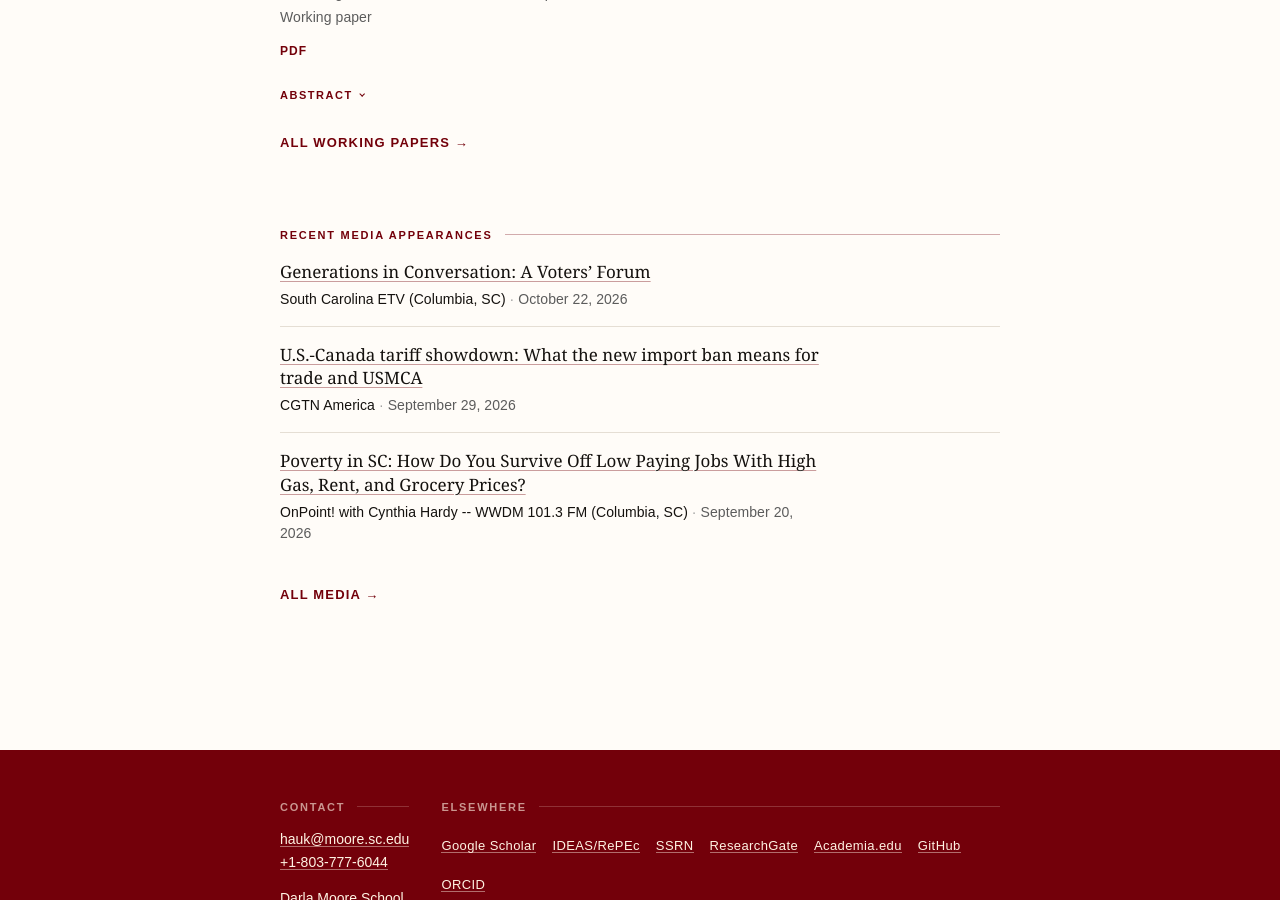
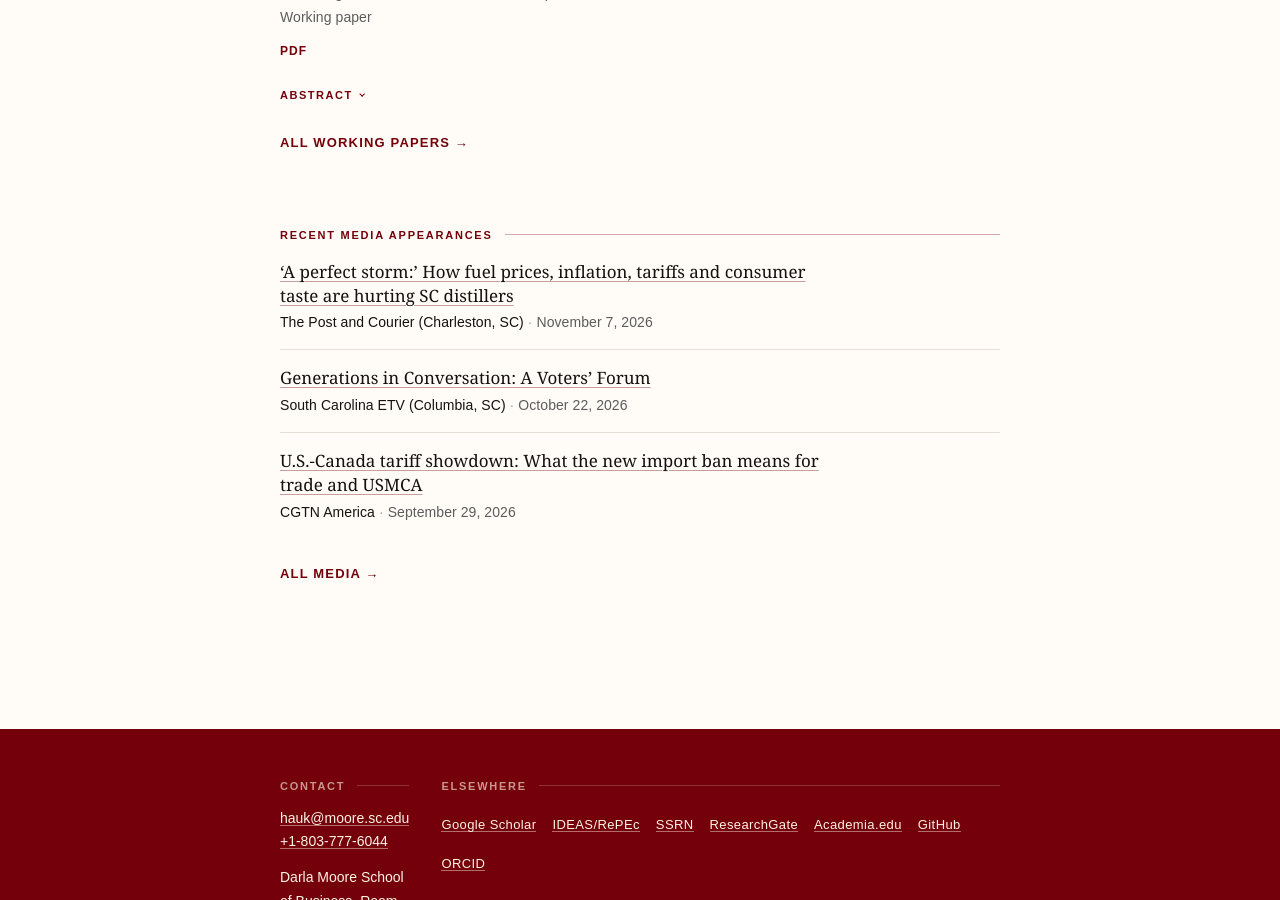
Before and after one commit to BillHauk/BillHauk.github.io, a Jekyll site: the page built from index.md, in a window 1280 px wide and 900 px high, scrolled down 1955 px. Built offline with Jekyll 4.4.1, drawn with Linux system fonts in a browser that asks for light colours.

Commit message:
Add new media mention for SC distillers and update mentions section

```diff
--- a/_data/media.yml
+++ b/_data/media.yml
@@ -56,6 +56,12 @@ conversation:
     date: 2017-07-17
 
 mentions:
+  - title: "‘A perfect storm:’ How fuel prices, inflation, tariffs and consumer taste are hurting SC distillers"
+    url: "https://www.postandcourier.com/spartanburg/business/south-carolina-distillers-hurt-tariffs-fuel-canada-sales/article_12b17dc3-1dc6-4e47-ade2-51bd56234787.html"
+    outlet: "The Post and Courier"
+    place: "Charleston, SC"
+    date: 2026-11-07
+
   - title: "Generations in Conversation: A Voters’ Forum"
     url: "https://www.youtube.com/watch?v=ZjVRBjojyVU"
     outlet: "South Carolina ETV"
```
